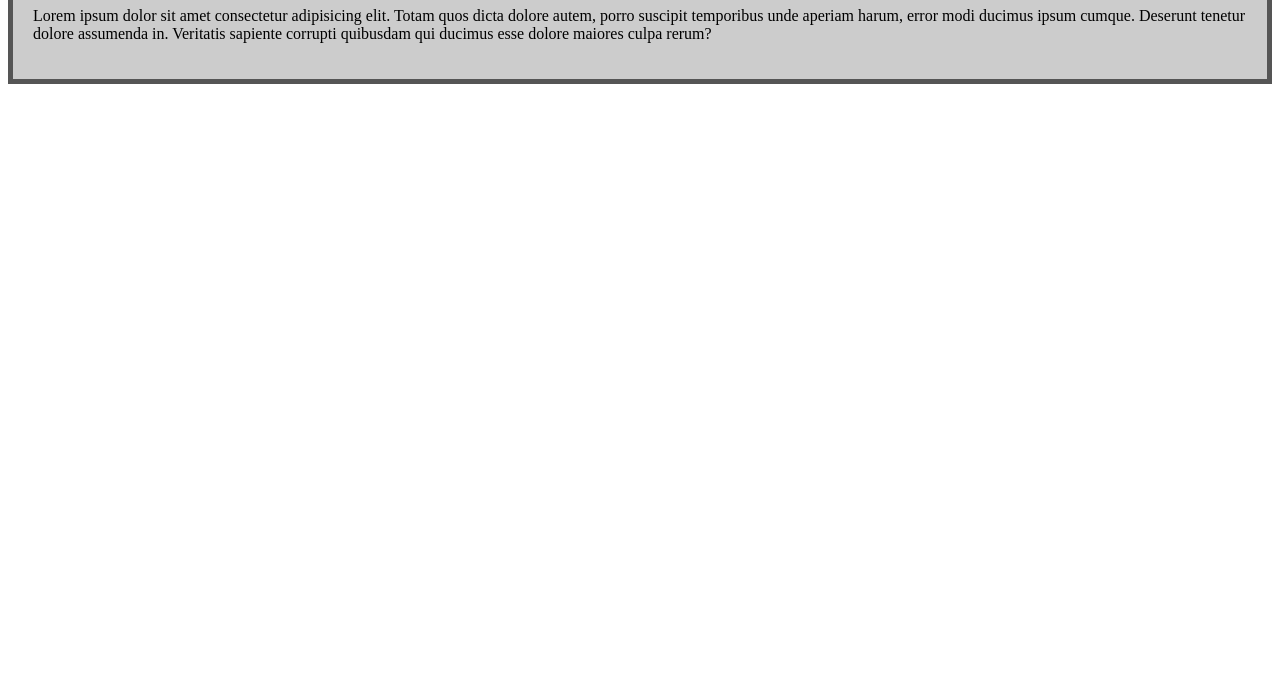
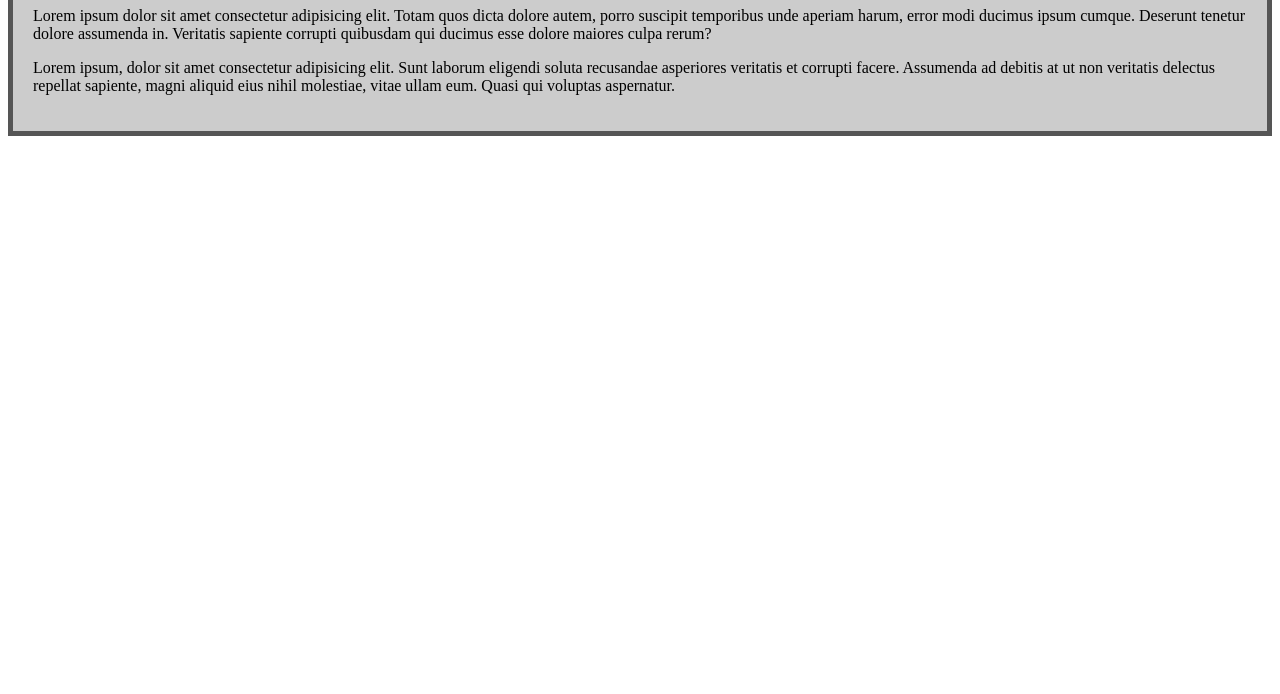
Before and after one commit to masud-rana-1/practice-folder, a plain HTML site: page index.html in a window 1280 px wide. Shown: the part 106-800 px from the top of the page. Drawn offline with Linux system fonts and the light colour scheme.

Commit message:
add some text in paragraph

```diff
--- a/index.html
+++ b/index.html
@@ -17,6 +17,13 @@
         Veritatis sapiente corrupti quibusdam qui ducimus esse dolore maiores
         culpa rerum?
       </p>
+      <p>
+        Lorem ipsum, dolor sit amet consectetur adipisicing elit. Sunt laborum
+        eligendi soluta recusandae asperiores veritatis et corrupti facere.
+        Assumenda ad debitis at ut non veritatis delectus repellat sapiente,
+        magni aliquid eius nihil molestiae, vitae ullam eum. Quasi qui voluptas
+        aspernatur.
+      </p>
     </div>
   </body>
 </html>
```
